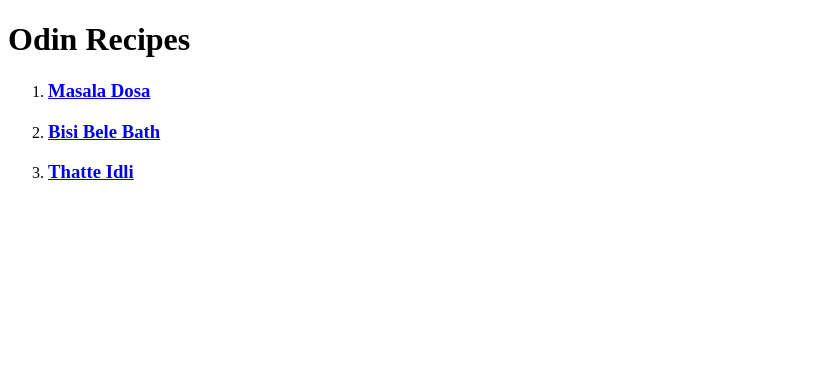
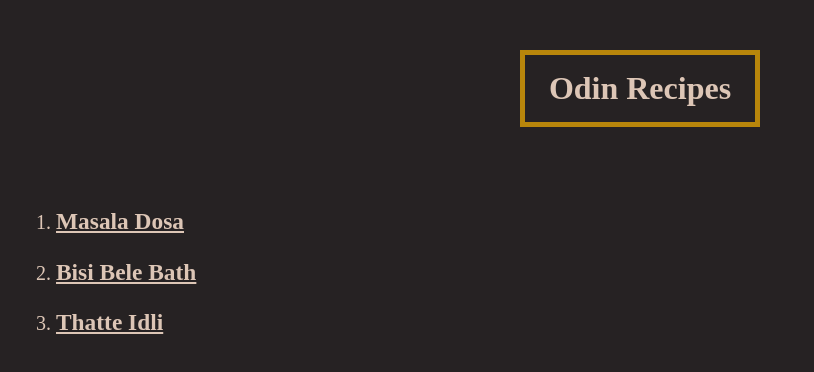
Before and after one commit to Cosmic-Crafter-1/1.odin-recipies, a plain HTML site: page index.html in a window 1280 px wide. Shown: the whole page, without its empty margins (0-814 px from the left). Drawn offline with Linux system fonts and the light colour scheme.

Commit message:
Added CSS. Looks much better.

```diff
--- a/index.html
+++ b/index.html
@@ -4,11 +4,13 @@
 <head>
 	<meta charset="utf-8">
 	<title> Recipes </title>
+	<link rel="stylesheet" href="styles.css">
 </head>
 
 <body>
-	<h1> Odin Recipes </h1>
+	<h1 id="title"> Odin Recipes </h1>
 
+	<div class="list">
 		<ol>
 			<li>
 				<h3> <a href="recipes/masala_dosa.html" target="_blank" alt="Recipe of Masala Dosa"
@@ -31,6 +33,7 @@
 				</h3>
 			</li>
 		</ol>
+	</div>
 </body>
 
 </html>
--- /dev/null
+++ b/styles.css
@@ -0,0 +1,28 @@
+
+* {
+	color: #DDC6B6;
+	background-color: #262223;
+	text-align: left;
+}
+
+#title {
+	border:  thick solid darkgoldenrod ;
+	padding: 15px;
+	text-align: center;
+}
+
+h1 {
+	margin: 50px auto;
+	width: 200px;
+
+}
+
+.list {
+	/* border: 5px solid darkorchid; */
+	display: block;
+	width: 600px;
+	padding: 8px;
+	/* margin: 0 auto; */
+	font-size: 20px;
+	/* text-align: center; */
+}
```
Lines whose indentation alone changed are shown as unchanged.
